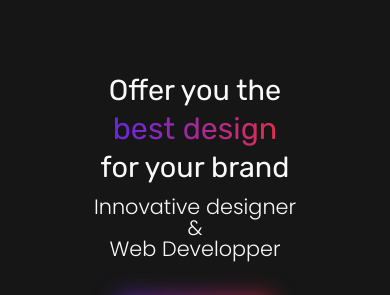
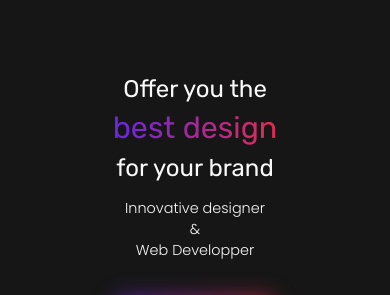
Before and after one commit to juliendaviaud/Daviaud-Design, a React (Create React App) app: page / in a window 390 px wide. Shown: the part 298-593 px from the top of the page. Built offline with nearby package versions, Linux system fonts and the light colour scheme.

Commit message:
Main titiles responsive corrections

```diff
--- a/src/components/Landing/Landing.css
+++ b/src/components/Landing/Landing.css
@@ -11,7 +11,7 @@
 /* FIRST SECTION */
 
 .first-section {
-  height: 100vh;
+  height: 100svh;
   margin-bottom: 10.5rem;
   /* background-image: url(../../assets/images/landing-fs-black-waves.jpeg);
 	background-size: cover;
@@ -890,6 +890,11 @@
 /* Mobile devices */
 
 @media screen and (max-width: 550px) {
+
+  .social-networks a img {
+    height: 22px;
+  }
+
   .timeline .left .timeline-content,
   .timeline .right .timeline-content {
     margin-left: 4.5rem;
@@ -927,3 +932,17 @@
     width: 126px;
   }
 }
+
+@media screen and (max-width: 450px) {
+  .fs-container h1 {
+    font-size: 1.5rem;
+  }
+
+  .fs-container p {
+    font-size: 0.9rem;
+  }
+
+  .fs-container p span {
+    font-size: 1.5rem;
+  }
+}
--- a/src/components/Main-Menu/MainMenu.css
+++ b/src/components/Main-Menu/MainMenu.css
@@ -34,7 +34,7 @@
 	display: flex;
 	justify-content: center;
 	align-items: center;
-	background-color: #1f1f1f;
+	background-color: #1b1b1b;
 	z-index: 1001;
 	overflow-x: hidden;
 }
```
